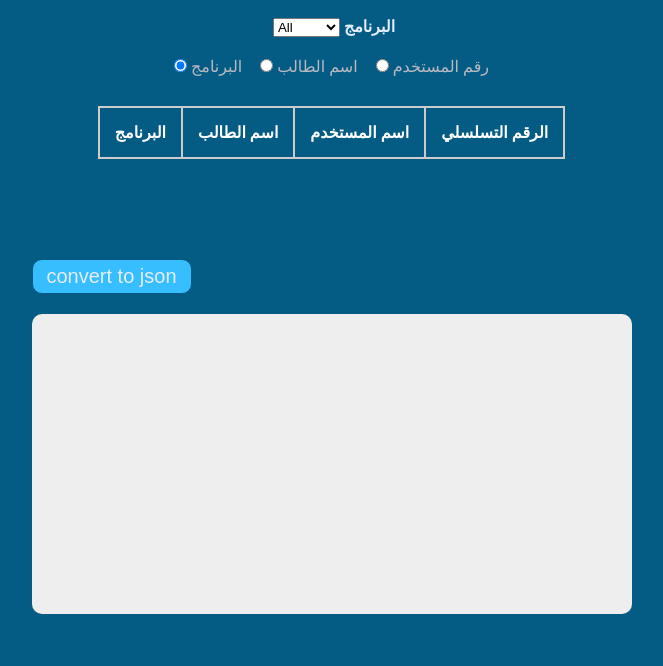
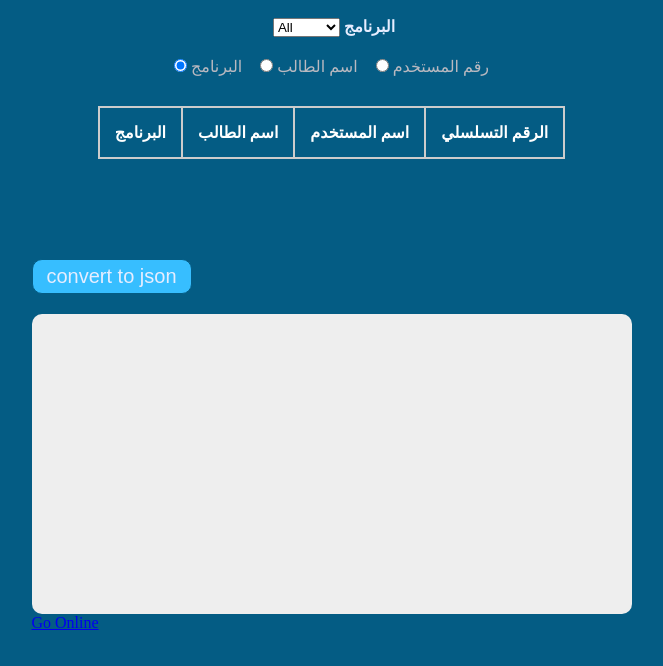
Before and after one commit to Basel-Alaaraj/HomeworkIWB202, a plain HTML site: page index.html in a window 1280 px wide. Shown: the part 627-1293 px from the top of the page, without its empty margins (266-929 px from the left). Drawn offline with Linux system fonts and the light colour scheme.

Commit message:
Update index.html

```diff
--- a/index.html
+++ b/index.html
@@ -100,6 +100,9 @@
     <button id="but" class="but" >convert to json</button> <!--انشاء زر-->
     <div id="jeson" class="jeson">   <!-- ديف الذي سوف يظهر فيه نص جيسون-->
     </div>
+    <div class="online">
+        <a class="goonline" href="https://basel-alaaraj.github.io/HomeworkIWB202/">Go Online</a>
+    </div>
     <script src="JavaScript.js"></script>
 
 </body>
```
